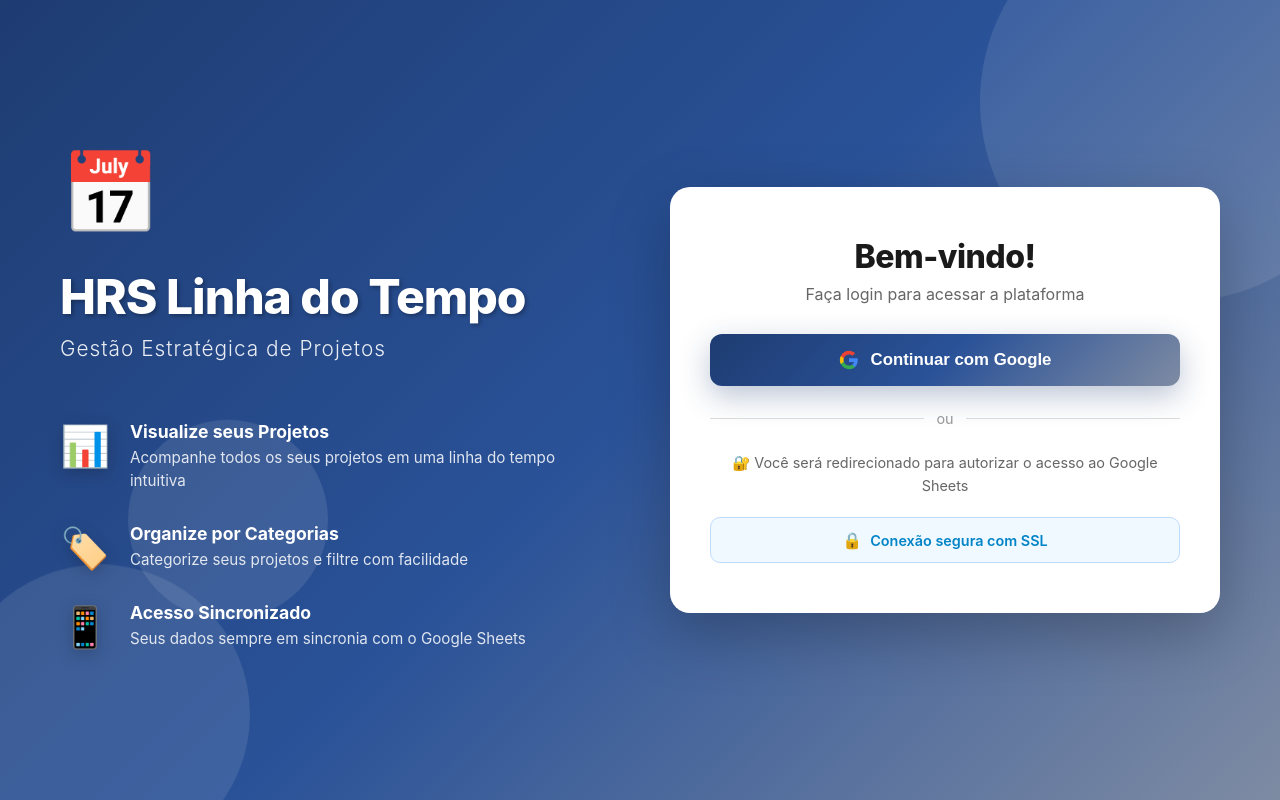
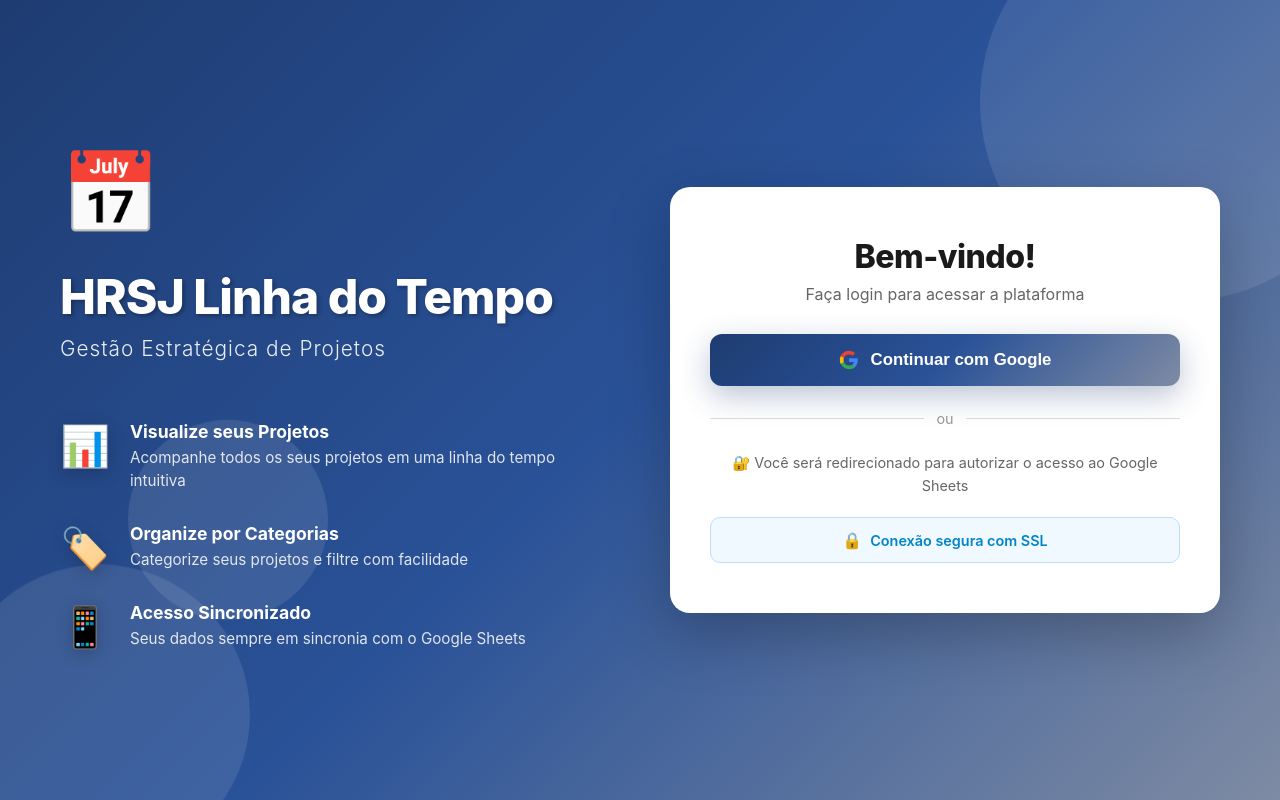
Before and after one commit to mateussperess/hrsjlinhadotempo, a React (Vite) app in the folder frontend/: page / in a window 1280 px wide. Built offline with nearby package versions, Linux system fonts and the light colour scheme; no server answers; the HTML template or start-up script is replaced by a standard one.

Commit message:
feat: incrementando o frontend + algumas features

```diff
--- a/frontend/src/pages/Login.jsx
+++ b/frontend/src/pages/Login.jsx
@@ -32,7 +32,7 @@
         <div className="login-left">
           <div className="brand-section">
             <div className="brand-icon">📅</div>
-            <h1 className="brand-title">HRS Linha do Tempo</h1>
+            <h1 className="brand-title">HRSJ Linha do Tempo</h1>
             <p className="brand-subtitle">Gestão Estratégica de Projetos</p>
           </div>
 
```
